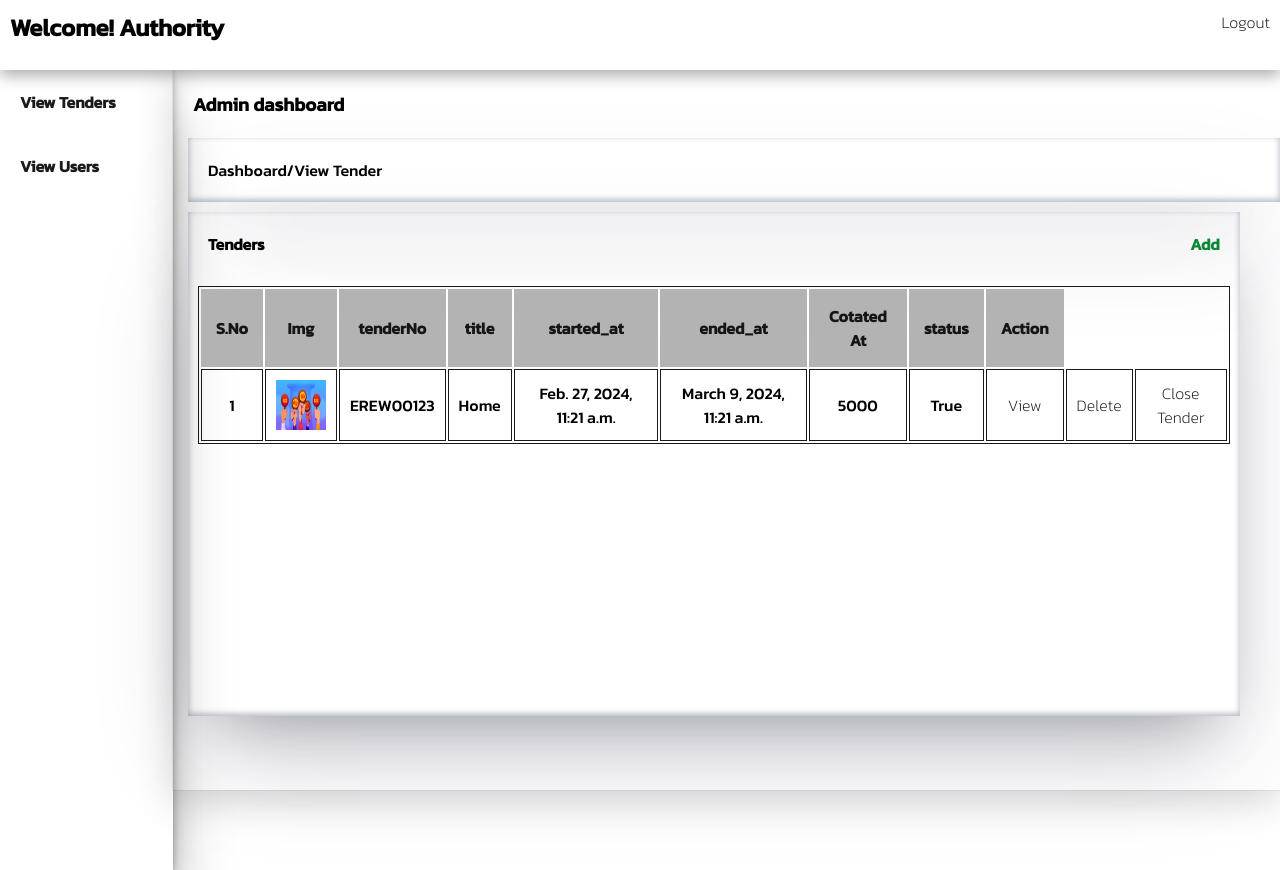
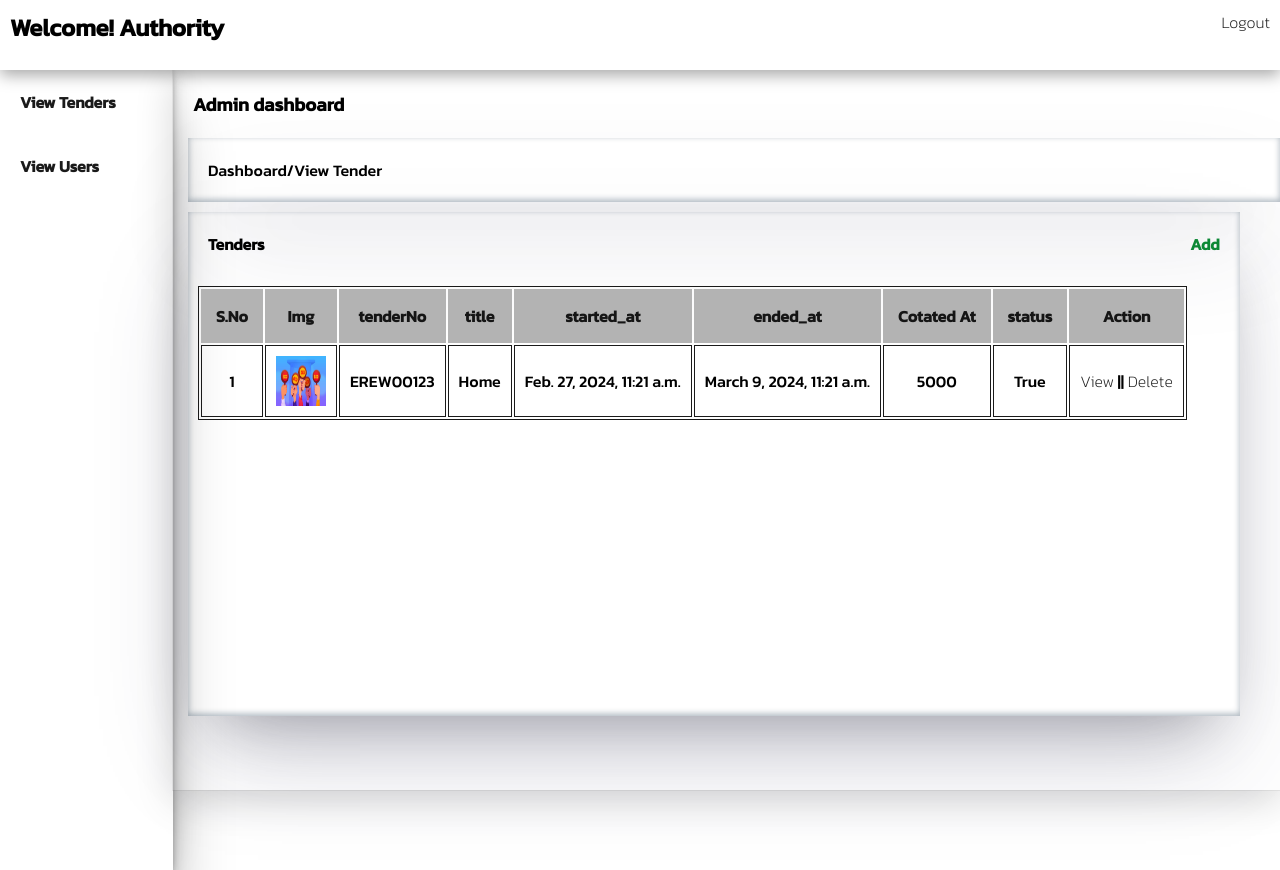
Before and after one commit to fathimaCode/Bid-Transaction-HMAC, a Django app: page /viewTenderList/ in a window 1280 px wide. Run offline with Django 5.2, Linux system fonts and the light colour scheme; data comes from the database, SQL or seed files in the repository; both versions use the stored data as it was after the commit.

Commit message:
the design completed

```diff
--- a/static/css/style.css
+++ b/static/css/style.css
@@ -134,7 +134,7 @@ li span a:hover {
 }
 
 .card {
-    height: 300px;
+    height: 350px;
     margin: 10px;
     position: relative;
     width: 300px;
--- a/templates/common/loginPage.html
+++ b/templates/common/loginPage.html
@@ -3,7 +3,7 @@
 {% block main %}
 
     {% if messages %}
-    <div class="message_container" id="close_button">
+   <!--  <div class="message_container" id="close_button">
 
         {% for message in messages %}
         {% if message.tags == 'success' %}
@@ -11,7 +11,7 @@
         {% endif %}
         {% endfor %}
 
-</div>
+</div> -->
 {% endif %}
 
 
--- a/templates/e-admin/BidInfo.html
+++ b/templates/e-admin/BidInfo.html
@@ -4,7 +4,7 @@
 <div class="bid_container">
 
     <h1>Admin dashboard</h1>
-    <p class="breadcrump">Dashboard/View Tender Information</p>
+    <p class="breadcrump">Dashboard/Blockchain Transaction</p>
     <section class="mainTender">
 
         <table>
--- a/templates/e-admin/viewTenderList.html
+++ b/templates/e-admin/viewTenderList.html
@@ -36,9 +36,9 @@
                     <td>{{tender.ended_at}}</td>
                     <td>{{tender.initalCotation}}</td>
                     <td>{{tender.status}}</td>
-                    <td>  <a href="{% url 'adminGetBidInfo' tender_id=tender.id %}" >View</a></td>
-                    <td>  <a href="{% url 'deleteTender' tender_id=tender.id %}" >Delete</a></td>
-                    <td>  <a href="{% url 'closeTender' tender_id=tender.id %}" >Close Tender</a></td>
+                    <td>  <a href="{% url 'adminGetBidInfo' tender_id=tender.id %}" >View</a> || <a href="{% url 'deleteTender' tender_id=tender.id %}" >Delete</a></td>
+
+                 <!--    <td>  <a href="{% url 'closeTender' tender_id=tender.id %}" >Close Tender</a></td> -->
                 </tr>
                 {% endfor %}
             </tbody>
```
Also changed, not shown: db.sqlite3, static/images/20240226112212bid.jpg (added), static/images/20240226112434bid_bg.jpg (added), 1 other file.
